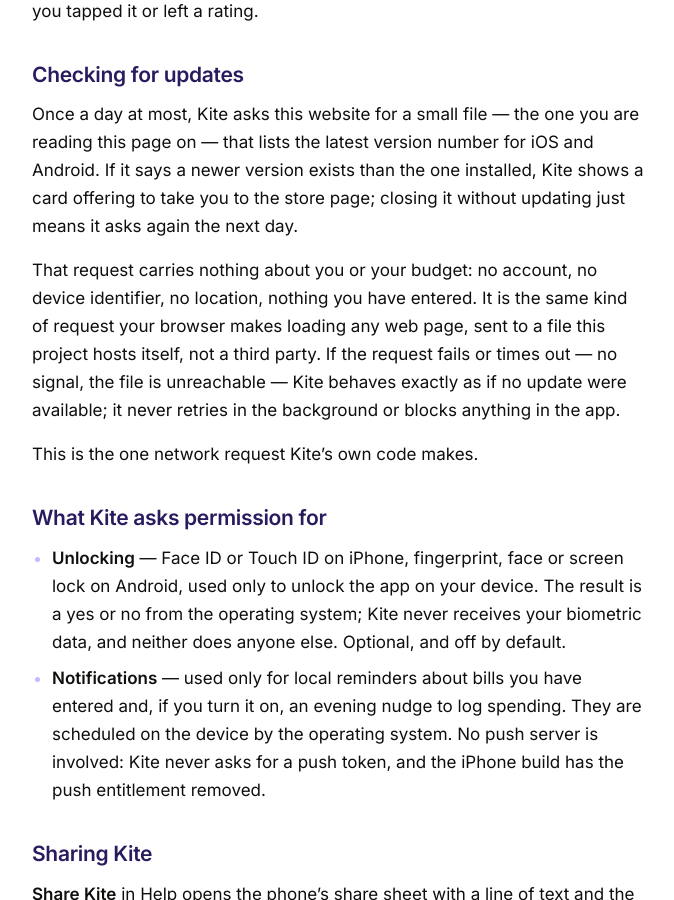
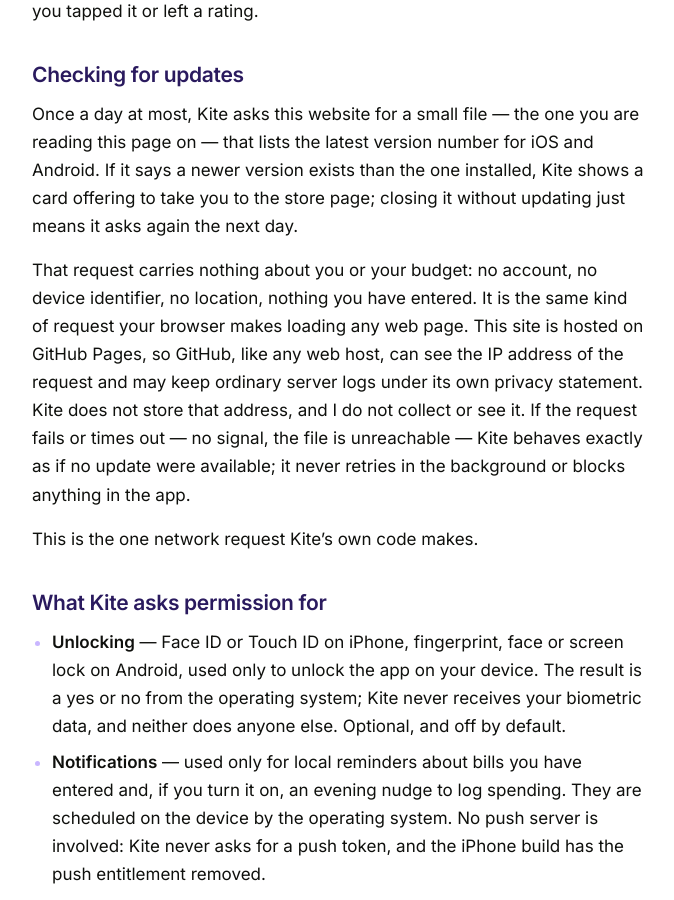
Before and after one commit to Shlados/kite-support, a Jekyll site: the page built from privacy.md, in a window 1280 px wide and 900 px high, scrolled down 1363 px. Shown: the whole window, without its empty margins (300-974 px from the left). Built offline with Jekyll 4.4.1, drawn with Linux system fonts in a browser that asks for light colours; some of the changed text lies outside the part shown.

Commit message:
Privacy policy: the version file is served by GitHub Pages, say so
The update-check paragraph claimed the file was hosted by the project, not a
third party. GitHub Pages serves it, so GitHub can see the request's IP
address like any web host; Kite does not store it and the developer does not
collect or see it.

```diff
--- a/privacy.md
+++ b/privacy.md
@@ -61,10 +61,13 @@ just means it asks again the next day.
 
 That request carries nothing about you or your budget: no account, no device
 identifier, no location, nothing you have entered. It is the same kind of
-request your browser makes loading any web page, sent to a file this project
-hosts itself, not a third party. If the request fails or times out — no
-signal, the file is unreachable — Kite behaves exactly as if no update were
-available; it never retries in the background or blocks anything in the app.
+request your browser makes loading any web page. This site is hosted on GitHub
+Pages, so GitHub, like any web host, can see the IP address of the request and
+may keep ordinary server logs under its own privacy statement. Kite does not
+store that address, and I do not collect or see it. If the request fails or
+times out — no signal, the file is unreachable — Kite behaves exactly as if no
+update were available; it never retries in the background or blocks anything in
+the app.
 
 This is the one network request Kite's own code makes.
 
```
Also changed, not shown: other parts of privacy.md (+1 -1 lines).
